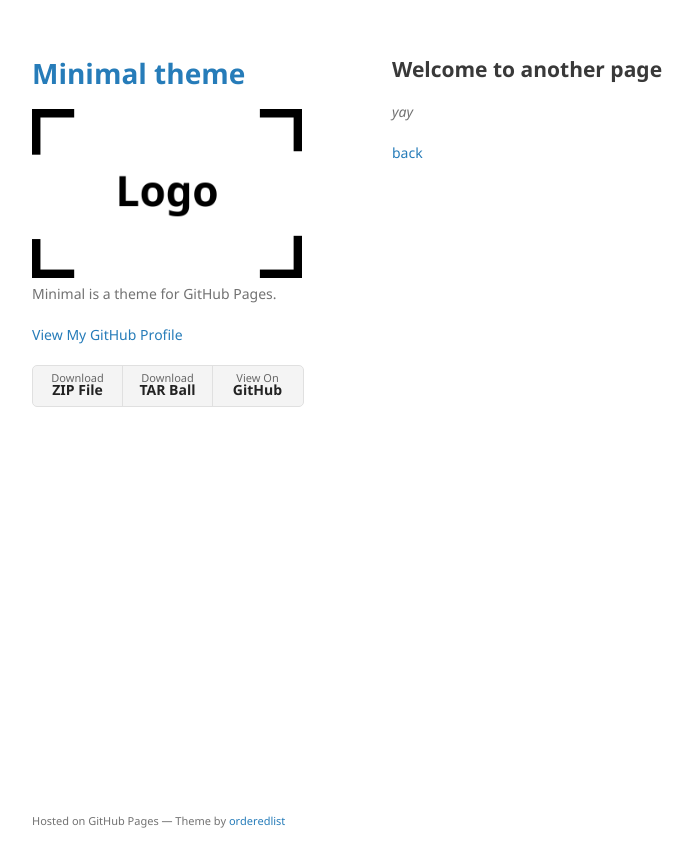
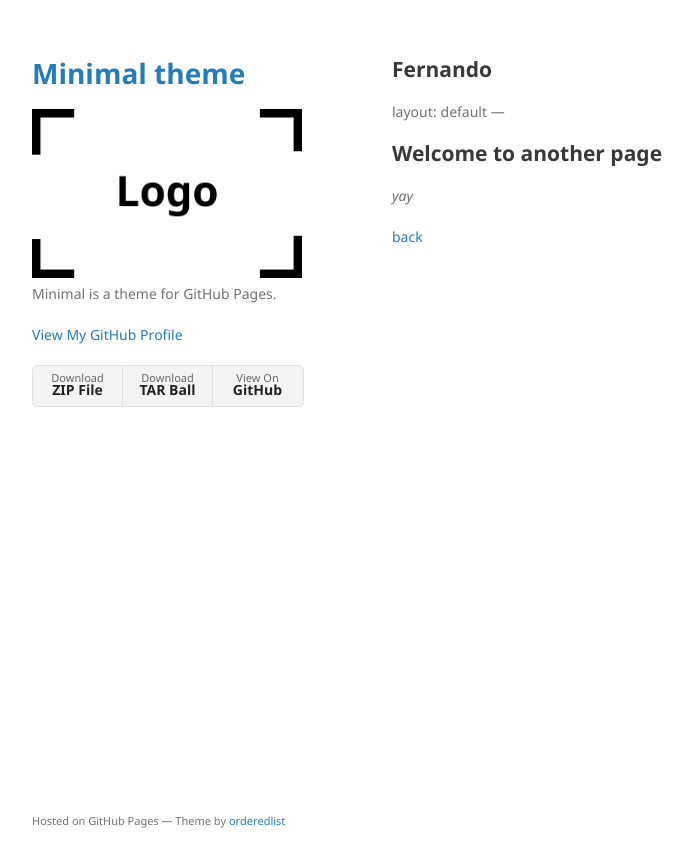
Before and after one commit to Nando-G8/Nando-G8.github.io, a Jekyll site: the page built from another-page.md, in a window 1280 px wide. Shown: the top 867 px of the page, without its empty margins (178-871 px from the left). Built offline with Jekyll 4.4.1, drawn with Linux system fonts in a browser that asks for light colours; our own code applies the rules of GitHub Pages for plain Markdown files.

Commit message:
Add header for Fernando section

```diff
--- a/another-page.md
+++ b/another-page.md
@@ -1,4 +1,4 @@
----
+## Fernando
 layout: default
 ---
 
```
